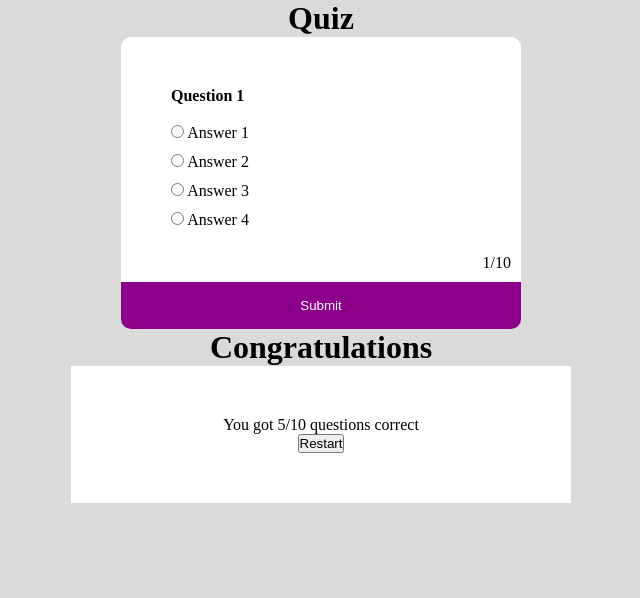
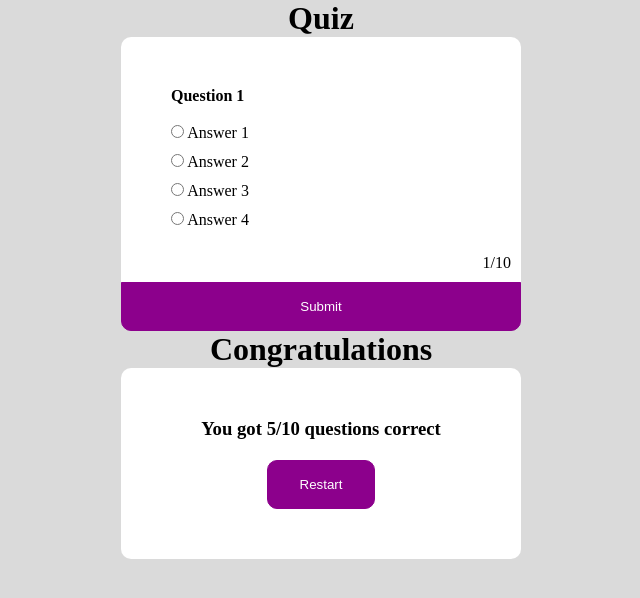
Before and after one commit to bluemario8/Quiz-App, a plain HTML site: page index.html in a window 1280 px wide. Shown: the whole page, without its empty margins (319-959 px from the left). Drawn offline with Linux system fonts and the light colour scheme.

Commit message:
Added more css for the congratulation section

```diff
--- a/index.html
+++ b/index.html
@@ -35,15 +35,15 @@
             <div class="question-number">
                     <p id="num-per-total">1/10</p>
                 </div>
-            <button id="submit">Submit</button>
+            <button class="button" id="submit">Submit</button>
         </div>
     </div>
 
     <div class="quiz-full-container">
         <h1>Congratulations</h1>
         <div class="result">
-            <p>You got 5/10 questions correct</p>
-            <button id="restart">Restart</button>
+            <h3>You got 5/10 questions correct</h3>
+            <button class="button" id="restart">Restart</button>
         </div>
     </div>
 
--- a/styles.css
+++ b/styles.css
@@ -43,21 +43,29 @@ body, html {
     background-color: white;
     padding: 10px;
 }
-#submit {
+.button {
     color: white;
     background-color: rgb(140, 0, 140);
-    border-style: none;
+    border: 1px solid rgb(140, 0, 140);
+}
+.button:hover {
+    background-color: rgb(125, 0, 125);
+}
+#submit {
     padding: 16px;
     border-radius: 0 0 10px 10px;
-}
-#submit:hover {
-    background-color: rgb(130, 0, 130);
 }
 .result {
     display: flex;
     flex-direction: column;
     align-items: center;
     background-color: white;
+    border-radius: 10px;
     width: 400px;
-    padding: 50px;
+    padding: 50px 0;
 }
+#restart {
+    margin-top: 20px;
+    padding: 16px 32px;
+    border-radius: 10px;
+}
```
